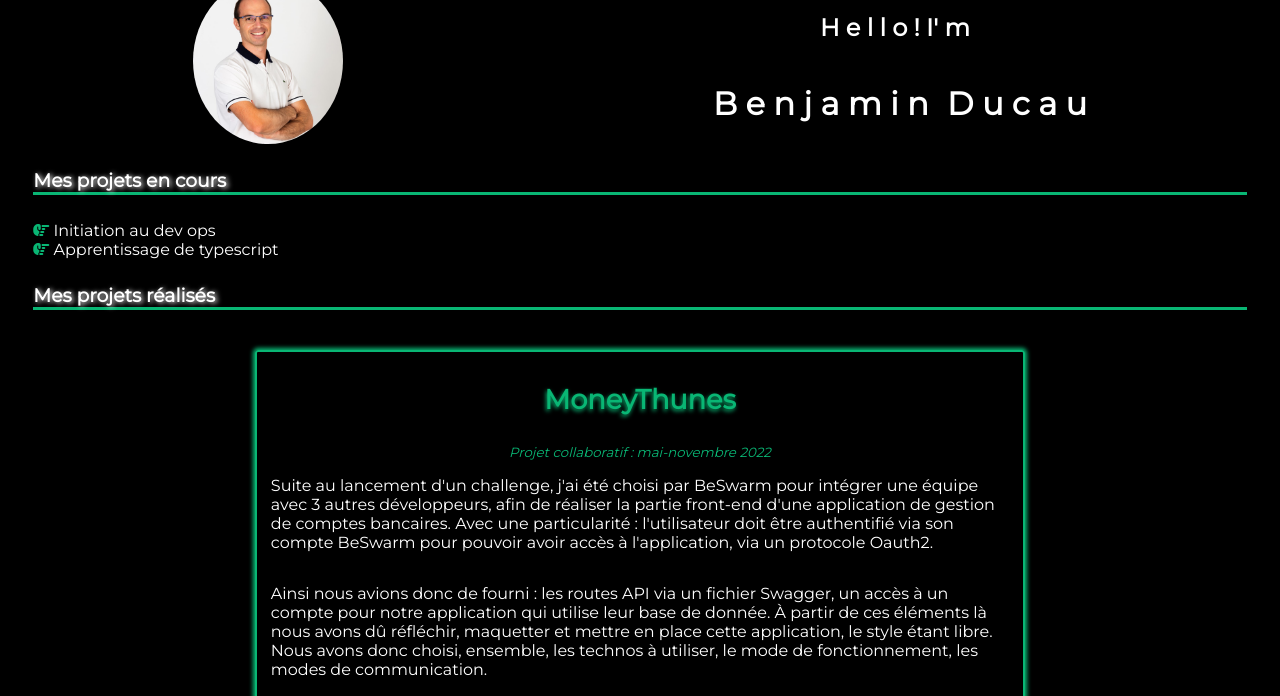
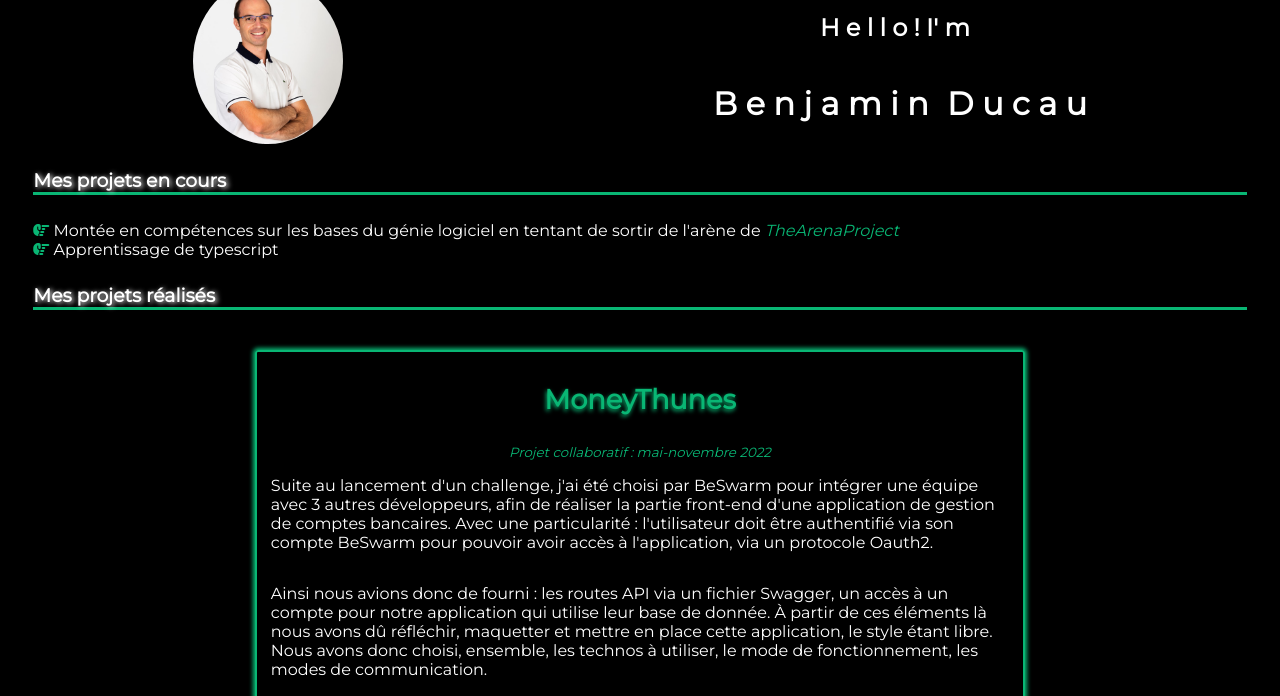
Before and after one commit to khalan1789/Benjamin-Ducau, a website: page index.html in a window 1280 px wide. Shown: the part 96-792 px from the top of the page. Drawn offline with Linux system fonts and the light colour scheme.

Commit message:
modification de la partie en cours avec ajout lien arena

```diff
--- a/index.html
+++ b/index.html
@@ -82,7 +82,8 @@
           <section>
             <h3 class="projects-section-title">Mes projets en cours</h3>
             <p class="next-projects-list">
-                <i class="fas fa-hand-point-right hand-color"></i> Initiation au dev ops </br>
+                <!-- <i class="fas fa-hand-point-right hand-color"></i> Initiation au dev ops </br>  -->
+                <i class="fas fa-hand-point-right hand-color"></i> Montée en compétences sur les bases du génie logiciel en tentant de sortir de l'arène de <a class="ArenaLink" target="_blank" href="https://www.thearenaproject.co/">TheArenaProject</a> </br>
                 <i class="fas fa-hand-point-right hand-color"></i> Apprentissage de typescript </br>
             </p>
         </section>
--- a/scss/layout/_projectsList.scss
+++ b/scss/layout/_projectsList.scss
@@ -124,3 +124,8 @@
 .hidden-btn{
   display:none
 }
+
+.ArenaLink{
+  color: $secondary;
+  font-style: italic;
+}
```
Also changed, not shown: css/index.css, 1 other file.
